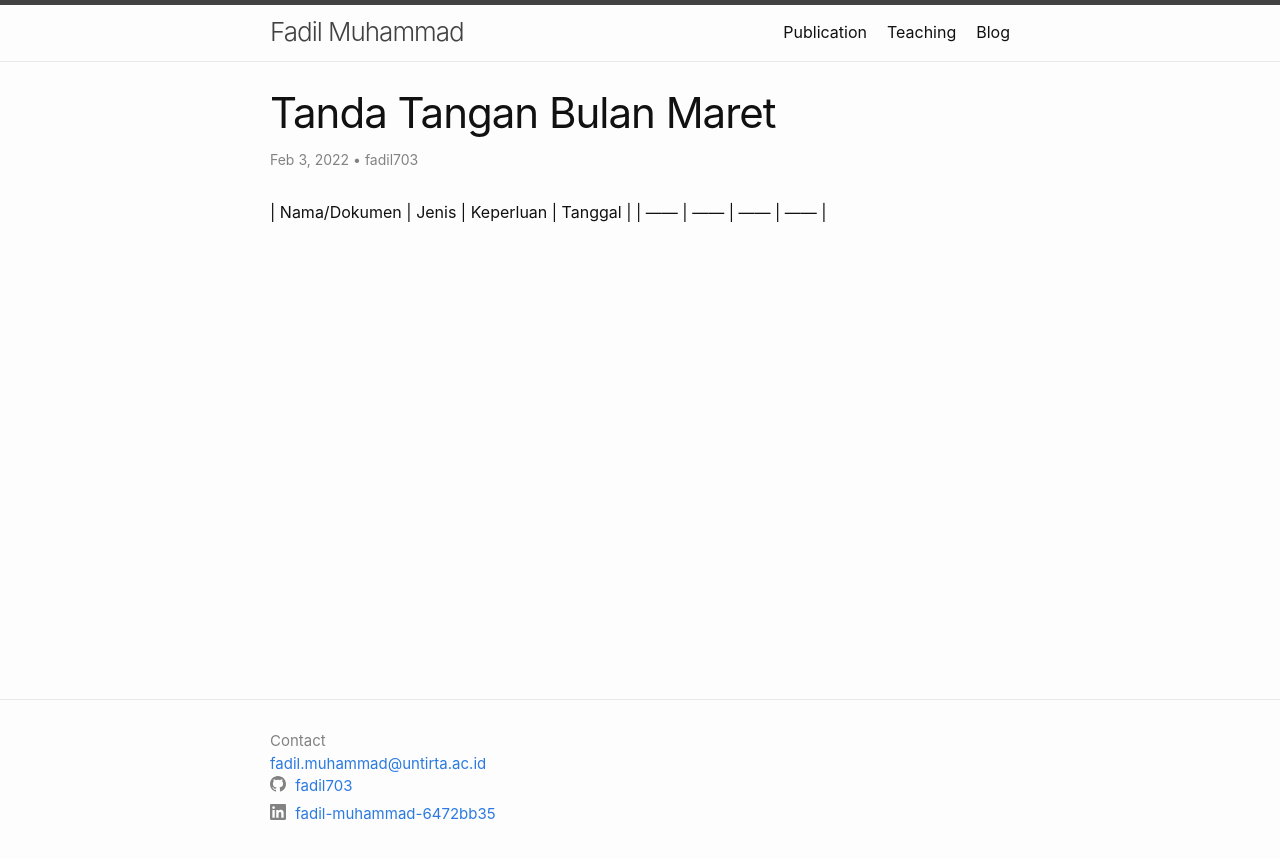
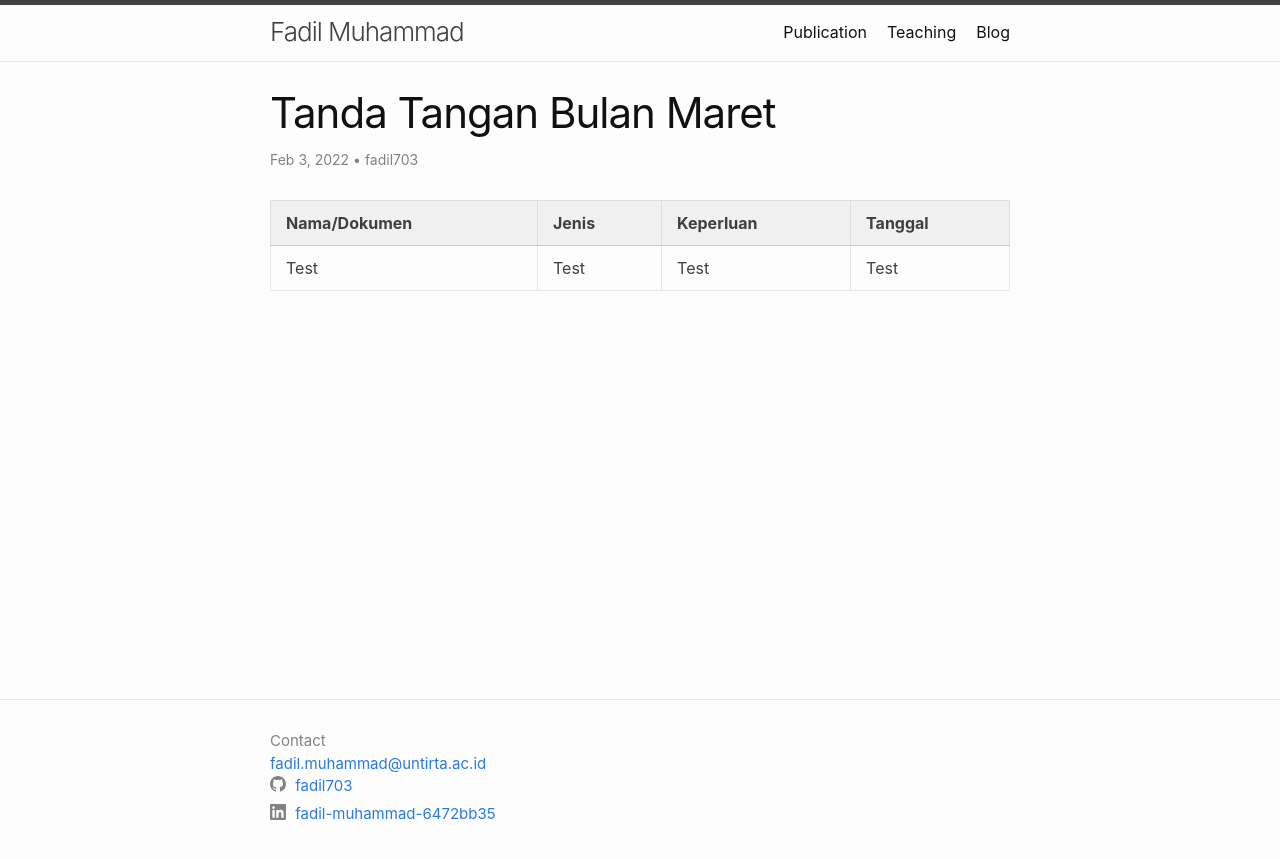
Before and after one commit to fadil703/fadil703.github.io, a Jekyll site: the page built from _posts/2022-03-02-marsig.markdown, in a window 1280 px wide. Shown: the top 859 px of the page. Built offline with Jekyll 4.4.1, drawn with Linux system fonts in a browser that asks for light colours.

Commit message:
Update 2022-03-02-marsig.markdown
test

```diff
--- a/_posts/2022-03-02-marsig.markdown
+++ b/_posts/2022-03-02-marsig.markdown
@@ -8,3 +8,4 @@ author: "fadil703"
 
 | Nama/Dokumen | Jenis | Keperluan | Tanggal |
 | ------ | ------ | ------ | ------ |
+| Test | Test | Test | Test |
```
